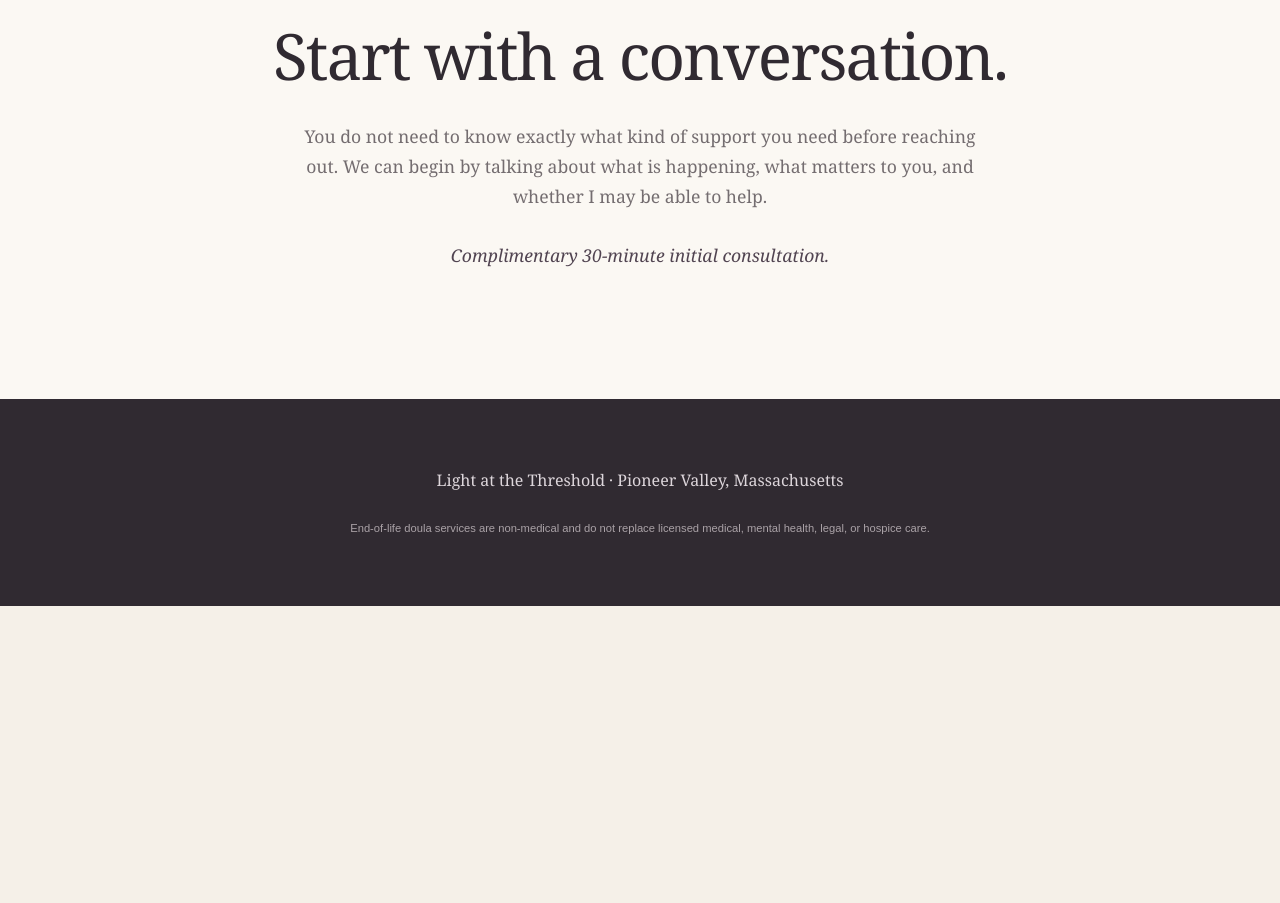
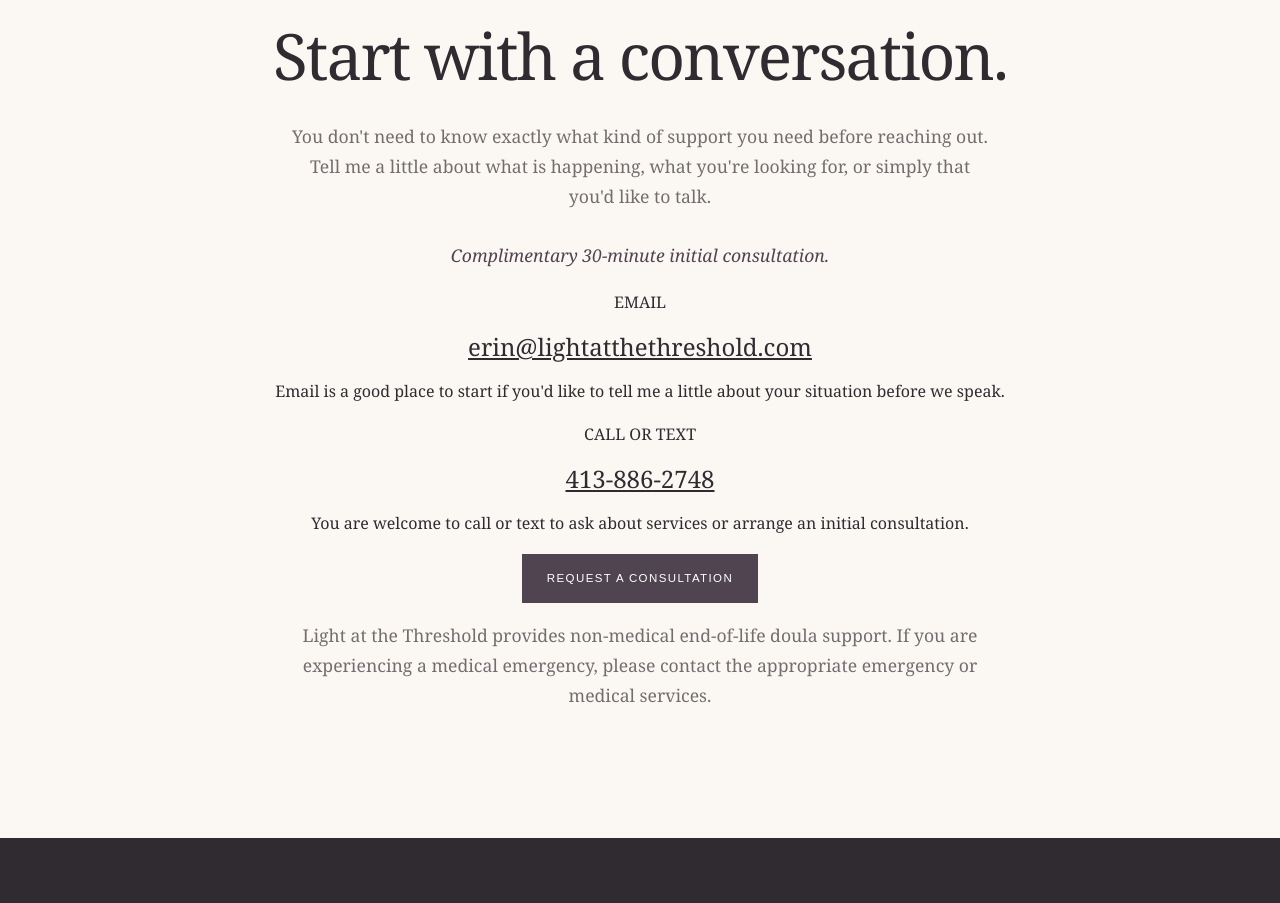
Before and after one commit to ComputersandDogsOhMy/light-at-the-threshold, a plain HTML site: page index.html in a window 1280 px wide. Shown: the part 6187-7090 px from the top of the page. Before the commit the page ends 6793 px from the top, so only its background shows below. Drawn offline with Linux system fonts and the light colour scheme.

Commit message:
contact information and consultation

```diff
--- a/index.html
+++ b/index.html
@@ -378,7 +378,6 @@
 
 </section>
 
-
 <!-- CONTACT -->
 <section class="section contact-section" id="contact">
 
@@ -386,17 +385,74 @@
 
   <h2>Start with a conversation.</h2>
 
-    <p>
-      You do not need to know exactly what kind of support you need before
-      reaching out. We can begin by talking about what is happening, what
-      matters to you, and whether I may be able to help.
+  <p class="contact-intro">
+    You don't need to know exactly what kind of support you need before
+    reaching out. Tell me a little about what is happening, what you're
+    looking for, or simply that you'd like to talk.
   </p>
 
   <p class="consult-note">
     Complimentary 30-minute initial consultation.
   </p>
 
-    <!-- We will add your preferred email/contact method here next. -->
+
+  <div class="contact-options">
+
+    <div class="contact-card">
+
+      <p class="contact-type">EMAIL</p>
+
+      <h3>
+        <a href="mailto:erin@lightatthethreshold.com">
+          erin@lightatthethreshold.com
+        </a>
+      </h3>
+
+      <p>
+        Email is a good place to start if you'd like to tell me a little
+        about your situation before we speak.
+      </p>
+
+    </div>
+
+
+    <div class="contact-card">
+
+      <p class="contact-type">CALL OR TEXT</p>
+
+      <h3>
+        <a href="tel:+14138862748">
+          413-886-2748
+        </a>
+      </h3>
+
+      <p>
+        You are welcome to call or text to ask about services or arrange
+        an initial consultation.
+      </p>
+
+    </div>
+
+  </div>
+
+
+  <div class="contact-cta">
+
+    <a
+      class="button primary"
+      href="mailto:erin@lightatthethreshold.com?subject=Consultation%20Request"
+    >
+      Request a Consultation
+    </a>
+
+  </div>
+
+
+  <p class="contact-boundary">
+    Light at the Threshold provides non-medical end-of-life doula support.
+    If you are experiencing a medical emergency, please contact the
+    appropriate emergency or medical services.
+  </p>
 
 </section>
 
```
Lines whose indentation alone changed are shown as unchanged.
